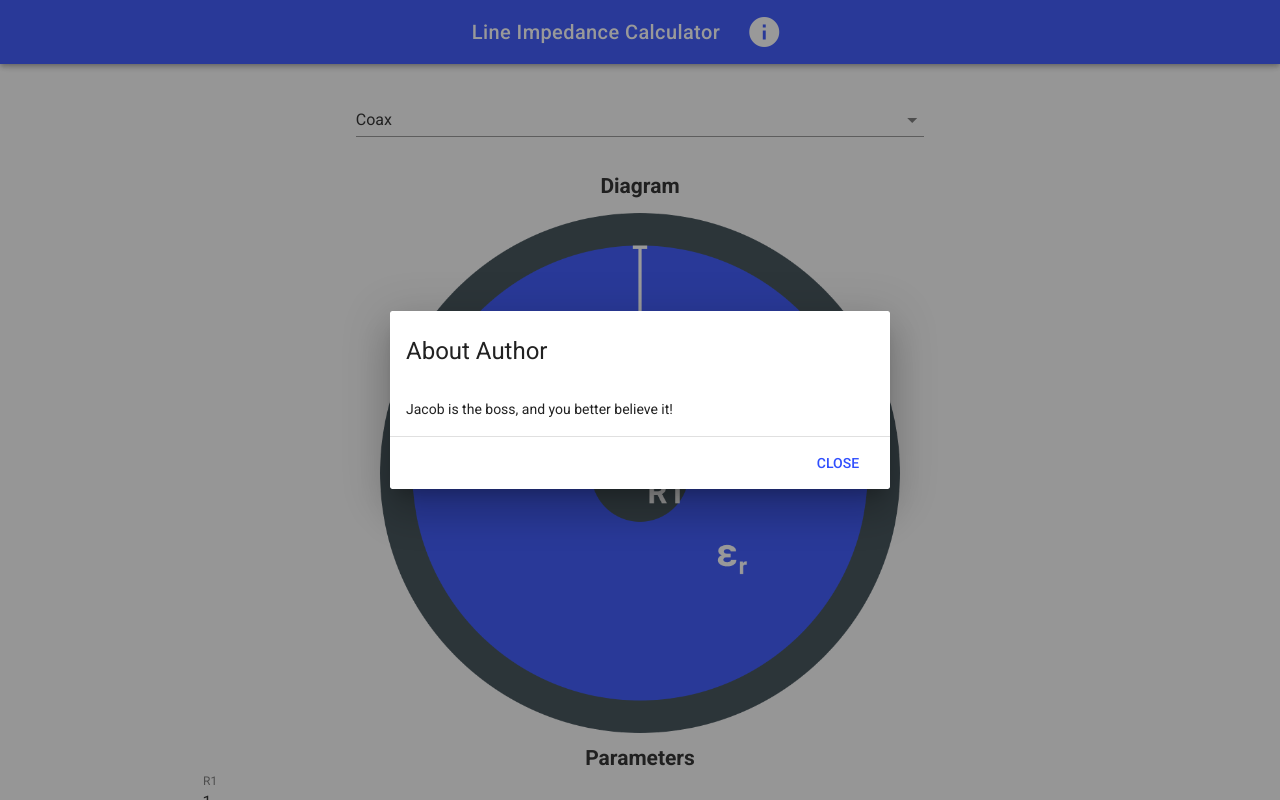
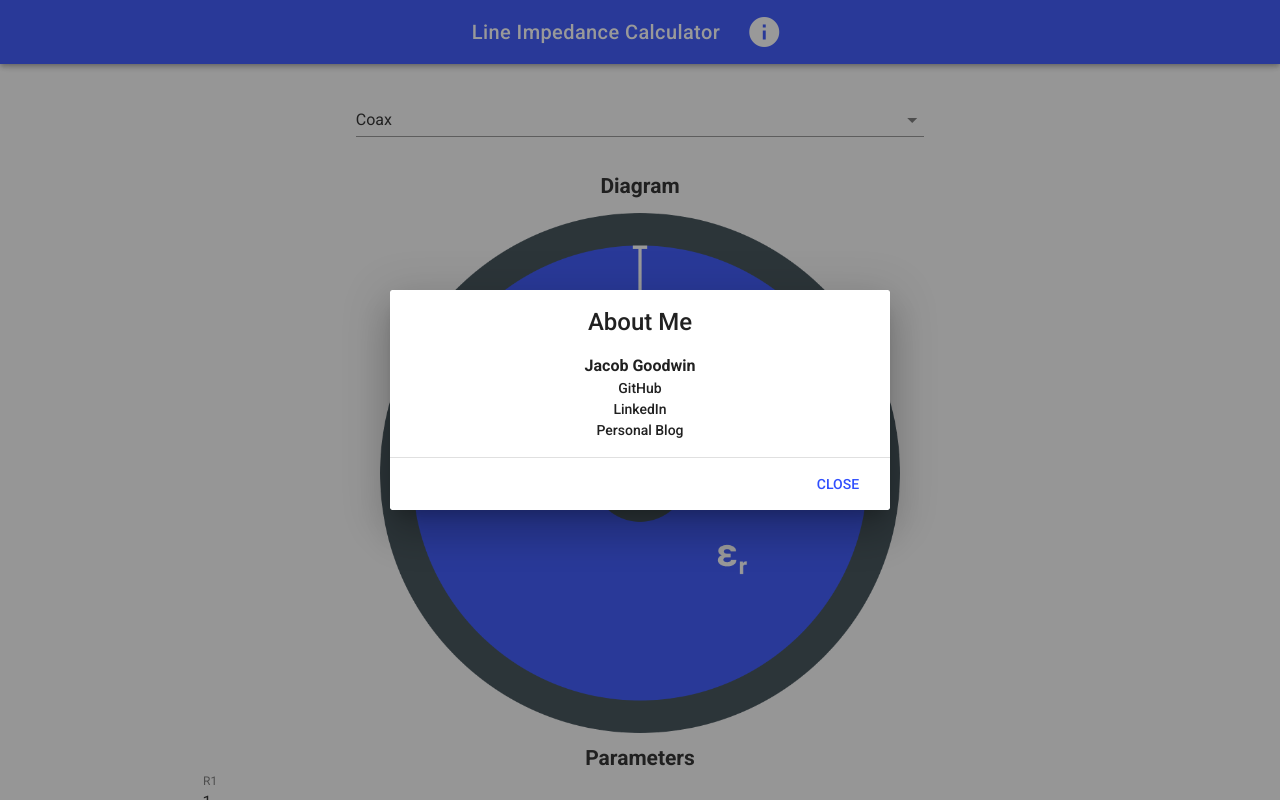
Before and after one commit to Maxbrain0/tl-calc, a Vue app: page /#/ in a window 1280 px wide. Both pictures are taken after a click on the button "info". Shown: the top 800 px of the page. Built offline with nearby package versions, Linux system fonts and the light colour scheme.

Commit message:
Hacks to get dialog styling to liking

```diff
--- a/src/components/InfoDialog.vue
+++ b/src/components/InfoDialog.vue
@@ -10,17 +10,24 @@
       <v-icon large>info</v-icon>
     </v-btn>
 
-    <v-card>
-      <v-card-title
-        class="headline"
-        color="primary"
-        primary-title
-      >
-        About Author
+    <v-card light>
+      <v-card-title>
+        <div class="headline font-weight-medium j-title">About Me</div>
       </v-card-title>
 
       <v-card-text>
-        Jacob is the boss, and you better believe it!
+        <div class="subheading font-weight-bold">
+          Jacob Goodwin
+        </div>
+        <div class="body-2">
+          GitHub
+        </div>
+        <div class="body-2">
+          LinkedIn
+        </div>
+        <div class="body-2">
+          Personal Blog
+        </div>
       </v-card-text>
 
       <v-divider></v-divider>
@@ -48,3 +55,16 @@ export default {
   }
 }
 </script>
+
+<style lang="scss" scoped>
+  .j-title {
+    margin: auto;
+  }
+  .v-card__text {
+    display: flex;
+    flex-direction: column;
+    justify-content: center;
+    text-align: center;
+    padding-top: 0px;
+  }
+</style>
```
